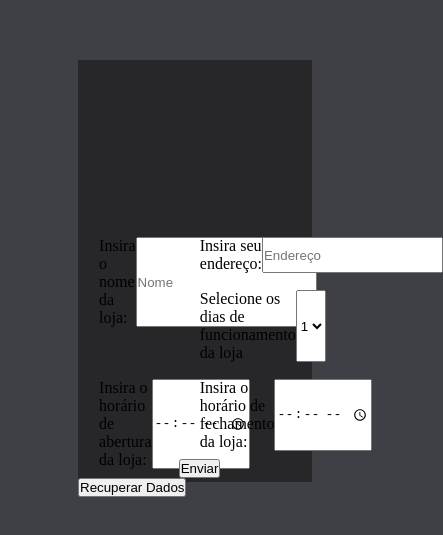
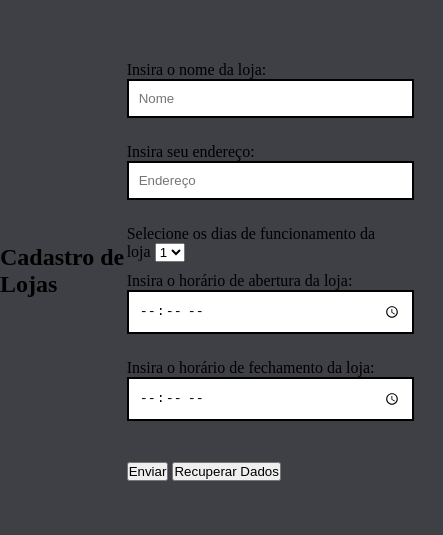
Before and after one commit to DevVitorMSilva/EstudosDodev, a plain HTML site: page front-end/exercicio8/index.html in a window 390 px wide. Shown: the part 151-686 px from the top of the page, 443 px wide, since content can reach past the window. Drawn offline with Linux system fonts and the light colour scheme; no server answers.

Commit message:
Deixando o site responsivo

```diff
--- a/front-end/exercicio8/index.html
+++ b/front-end/exercicio8/index.html
@@ -9,7 +9,9 @@
 </head>
 
 <body>
-    <div class="container">
+    <header>
+        <h2>Cadastro de Lojas</h2>
+    </header>
     <form id="form">
         <div class="input-box">
             <label for="nome">Insira o nome da loja:</label>
@@ -45,7 +47,6 @@
         </div>
 
     </form>
-    </div>
 
 
     <script src="index.js"></script>
--- a/front-end/exercicio8/style.css
+++ b/front-end/exercicio8/style.css
@@ -3,7 +3,7 @@
   padding: 0;
 }
 
-body{
+body {
   width: 100vw;
   height: 100vh;
   display: flex;
@@ -12,25 +12,55 @@ body{
   background-color: #3f3f46;
 }
 
-.container {
-    display: flex;
-    width: 60vw;
-    height: 50vh;
-    background-color: #27272a;
+form {
+  display: grid;
+  grid-template-columns: repeat(3fr);
+  gap: 10px;
+  align-items: center;
 }
 
-form{
-    margin-top: 20vh;
+@media screen and (min-width: 800px) {
+  form {
+    width: 33.33%;
+    float: left;
+  }
 }
 
-.input-box {
-    display: flex;
-    flex-direction: row;
+@media screen and (max-width: 799px) and (min-width: 400px) {
+  form {
+    width: 50%;
     float: left;
-    width: 15vw;
-    margin: 1vh 2.5vh;
+  }
 }
 
-.btn-group {
+@media screen and (max-width: 399px) {
+  form {
+    width: 100%;
+    float: none;
+  }
+}
+
+button {
+  margin-top: 2vh;
+}
+
+input,
+input[type="time"],
+input[type="select"] {
+  width: 100%;
+  padding: 10px;
+  margin-bottom: 15px;
+  border: solid 2px;
 
 }
+
+select:focus {
+  outline: none !important;
+  border-color: purple;
+
+}
+
+input:focus {
+  outline: none !important;
+  border-color: purple;
+}
```
Lines whose indentation alone changed are shown as unchanged.
